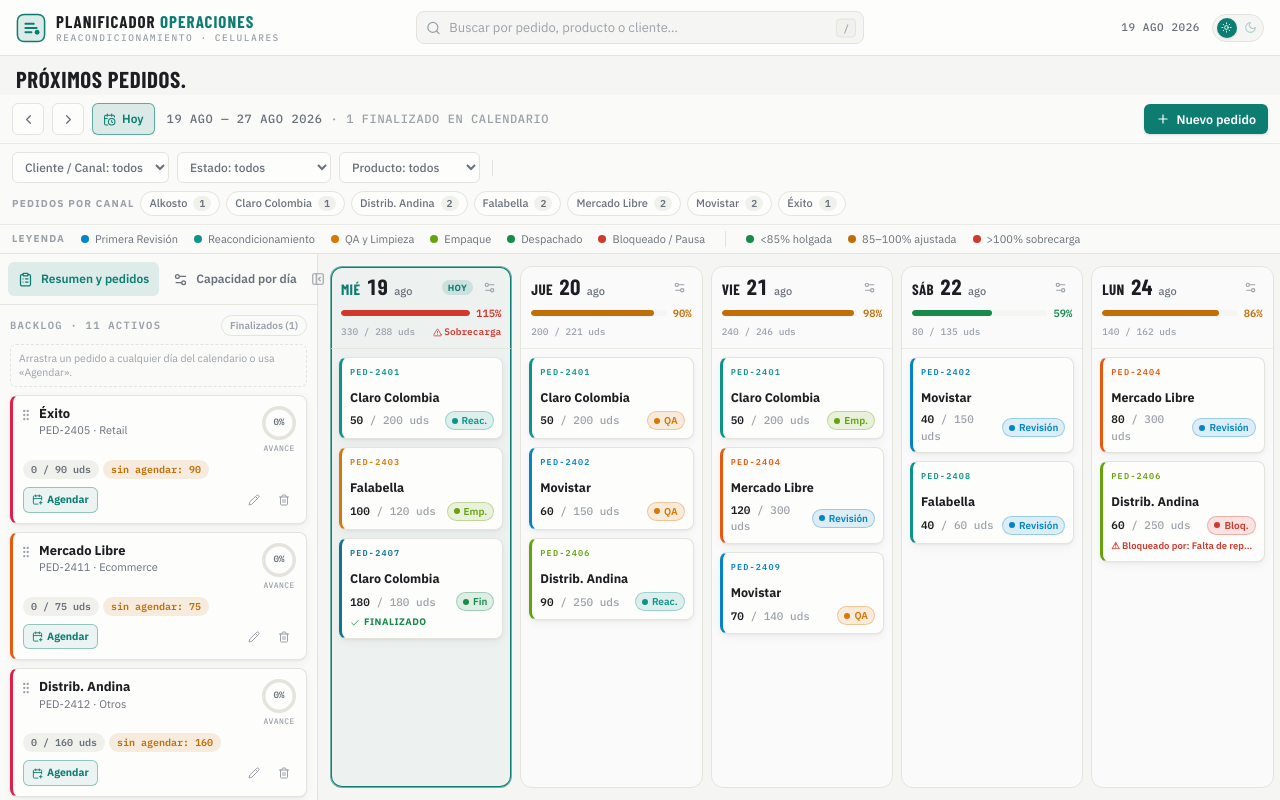
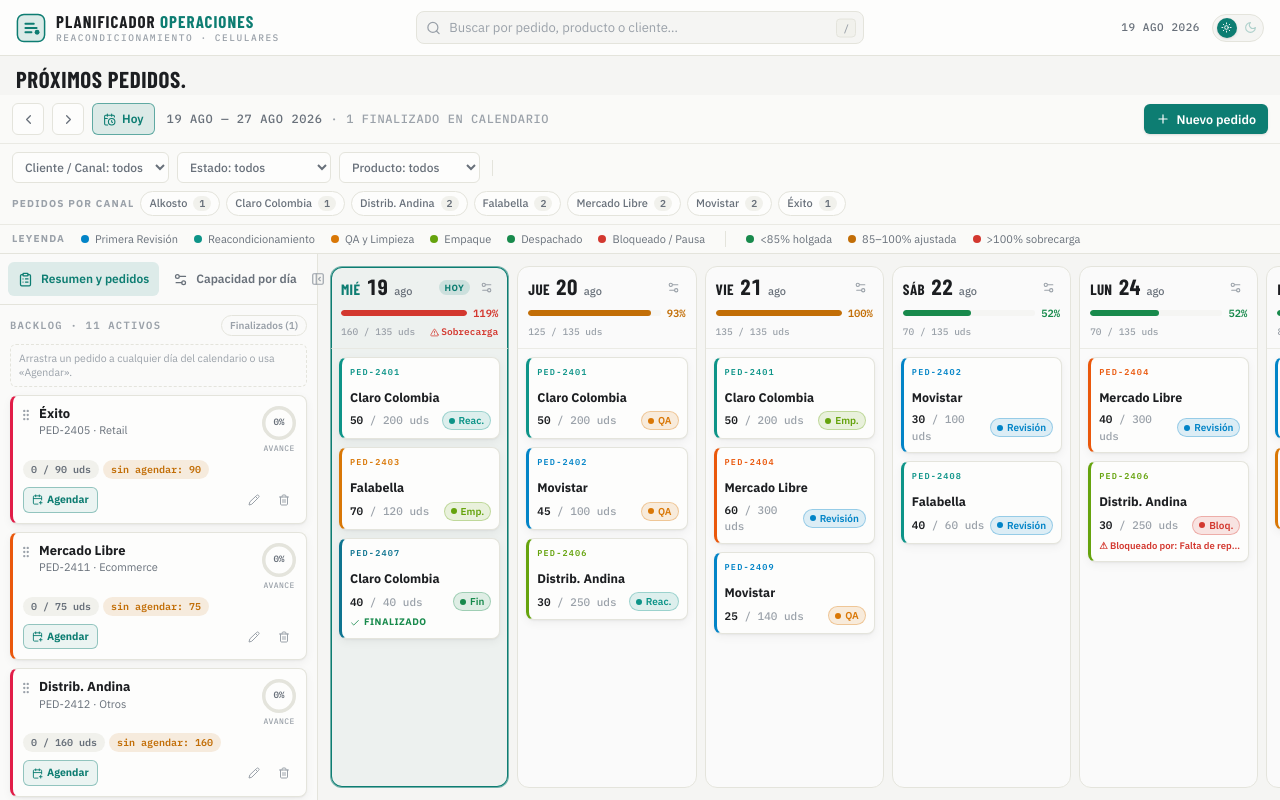
Before and after one commit to hectdiaf/Master_planeador_2, a React (Vite) app: page / in a window 1280 px wide. Built offline with nearby package versions, Linux system fonts and the light colour scheme.

Commit message:
task snapshot 7a564bc5-f7b3-4549-9b3b-027f98fd5cdb

```diff
--- a/src/components/Sidebar.tsx
+++ b/src/components/Sidebar.tsx
@@ -366,17 +366,6 @@ export function Sidebar({
             </span>
           </div>
 
-          <div className="mt-2 rounded-md border border-accent/30 bg-accent/[0.06] px-2.5 py-1.5 text-[10.5px] leading-snug text-mut">
-            <span className="font-bold text-accent">Turno 7:40 a. m. – 5:00 p. m.</span>{" "}
-            · base 510 min (8.5 h). Este día:{" "}
-            <span className="font-bold tabular text-ink">{cap.effMin} min efectivos</span>{" "}
-            → la capacidad se escala{" "}
-            <span className={`font-bold tabular ${cap.scale < 1 ? "text-warn" : "text-ok"}`}>
-              ×{(cap.scale * 100).toFixed(0)}%
-            </span>
-            {cap.scale < 1 && " — menos tiempo, menos producción"}.
-          </div>
-
           <div className="mt-2 flex flex-col gap-3 rounded-lg border border-line bg-raise/50 p-3">
             <NumField
               label="N° de técnicos"
@@ -403,7 +392,7 @@ export function Sidebar({
               onChange={(v) => api.setDayConfig(activeDay, { opMin: v })}
               min={60}
               max={1440}
-              step={15}
+              step={5}
               unit="min"
             />
             <NumField
--- a/src/data.ts
+++ b/src/data.ts
@@ -64,14 +64,14 @@ export function makeSeed(): {
   const o1 = mkOrder(
     "PED-2401", "Claro Colombia", "Open Market", "teal",
     [
-      { name: "iPhone 12 64GB", qty: 160 },
-      { name: "iPhone 12 128GB", qty: 40 },
+      { name: "iPhone 12 64GB", qty: 120 },
+      { name: "iPhone 12 128GB", qty: 80 },
     ],
     { requestDate: shiftDays(D[0], -6), deliveryDate: shiftDays(D[0], 7) }
   );
   const o2 = mkOrder(
     "PED-2402", "Movistar", "Open Market", "sky",
-    [{ name: "Galaxy S21 128GB", qty: 150 }],
+    [{ name: "Galaxy S21 128GB", qty: 100 }],
     { requestDate: shiftDays(D[0], -5), deliveryDate: shiftDays(D[0], 8) }
   );
   const o3 = mkOrder(
@@ -96,7 +96,7 @@ export function makeSeed(): {
   );
   const o7 = mkOrder(
     "PED-2407", "Claro Colombia", "SAC", "cyan",
-    [{ name: "Moto G60", qty: 180 }],
+    [{ name: "Moto G60", qty: 40 }],
     { requestDate: shiftDays(D[0], -12), deliveryDate: shiftDays(D[0], 1), archived: true }
   );
   const o8 = mkOrder(
@@ -133,39 +133,36 @@ export function makeSeed(): {
     C(o1, D[1], 50, "qa"),
     C(o1, D[2], 50, "empaque"),
     // PED-2402
-    C(o2, D[1], 60, "qa"),
-    C(o2, D[3], 40, "revision"),
+    C(o2, D[1], 45, "qa"),
+    C(o2, D[3], 30, "revision"),
     // PED-2403
-    C(o3, D[0], 100, "empaque"),
+    C(o3, D[0], 70, "empaque"),
     // PED-2404
-    C(o4, D[2], 120, "revision"),
-    C(o4, D[4], 80, "revision"),
+    C(o4, D[2], 60, "revision"),
+    C(o4, D[4], 40, "revision"),
     // PED-2406: una tarjeta bloqueada, otra en curso
-    C(o6, D[1], 90, "reacondicionamiento"),
-    C(o6, D[4], 60, "bloqueado", {
+    C(o6, D[1], 30, "reacondicionamiento"),
+    C(o6, D[4], 30, "bloqueado", {
       prevStatus: "reacondicionamiento",
       blockReason: "Falta de repuestos",
       blockedAt: ago(1),
     }),
     // PED-2407: finalizado
-    C(o7, D[0], 180, "despacho"),
+    C(o7, D[0], 40, "despacho"),
     // PED-2408
     C(o8, D[3], 40, "revision"),
     // PED-2409
-    C(o9, D[2], 70, "qa"),
-    C(o9, D[5], 40, "reacondicionamiento"),
+    C(o9, D[2], 25, "qa"),
+    C(o9, D[5], 20, "reacondicionamiento"),
     // PED-2410
-    C(o10, D[5], 100, "reacondicionamiento"),
-    C(o10, D[6], 100, "revision"),
+    C(o10, D[5], 60, "reacondicionamiento"),
+    C(o10, D[6], 50, "revision"),
   ];
 
+  // Todos los días con la configuración por defecto:
+  // 10 técnicos · 5 QA · 510 min operativos · 50 min de paradas.
   const dayConfigs: Record<string, DayConfig> = {};
   for (const d of D) dayConfigs[d] = { ...base };
-  dayConfigs[D[0]] = { techs: 20, qa: 7, opMin: 510, stopMin: 20 };
-  dayConfigs[D[1]] = { techs: 16, qa: 6, opMin: 510, stopMin: 40 };
-  dayConfigs[D[2]] = { techs: 18, qa: 6, opMin: 510, stopMin: 45 };
-  dayConfigs[D[4]] = { techs: 12, qa: 5, opMin: 510, stopMin: 50 };
-  dayConfigs[D[5]] = { techs: 11, qa: 5, opMin: 510, stopMin: 50 };
 
   return { orders, chunks, dayConfigs };
 }
--- a/src/store.ts
+++ b/src/store.ts
@@ -107,7 +107,7 @@ export interface PlannerApi {
   setDayConfig(date: string, patch: Partial<DayConfig>): void;
 }
 
-const STORAGE_KEY = "po-planner-v5";
+const STORAGE_KEY = "po-planner-v6";
 
 function loadState(): PlannerState {
   try {
```
